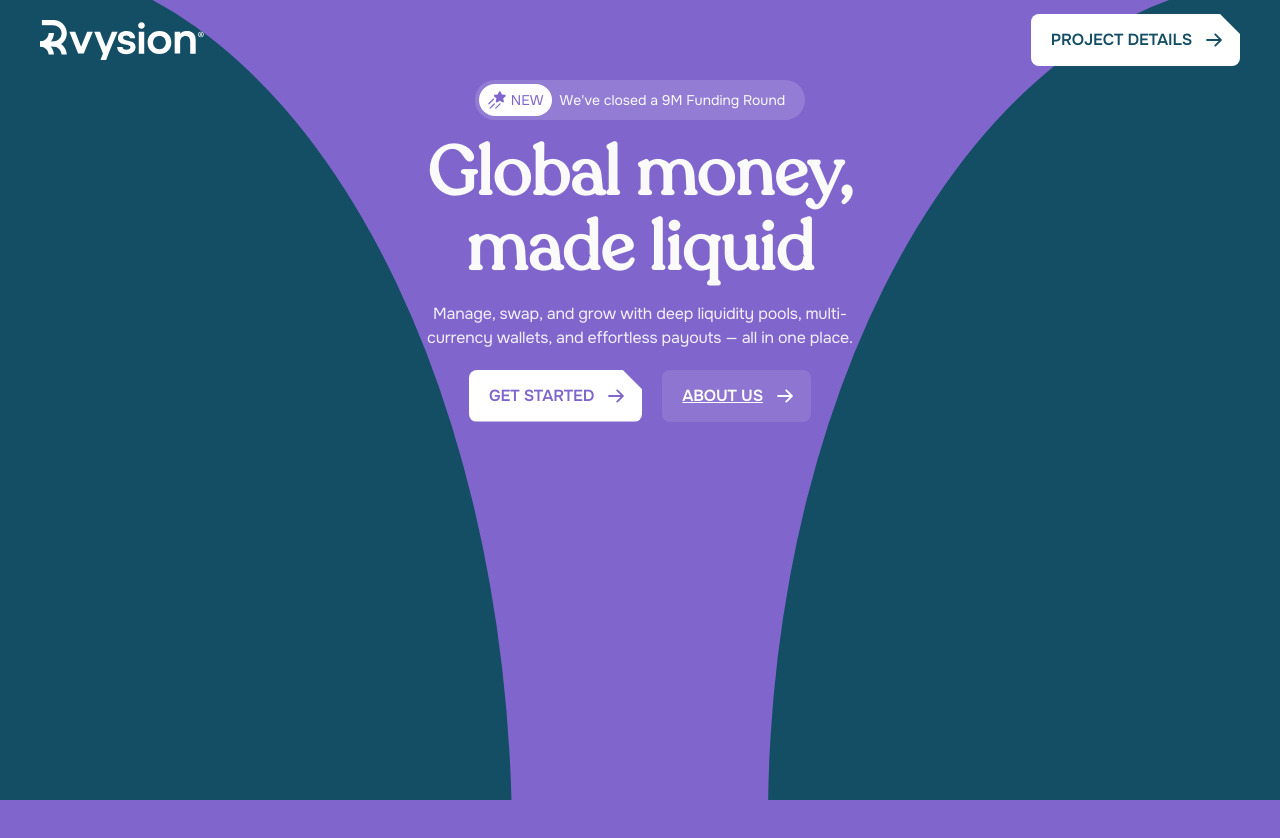
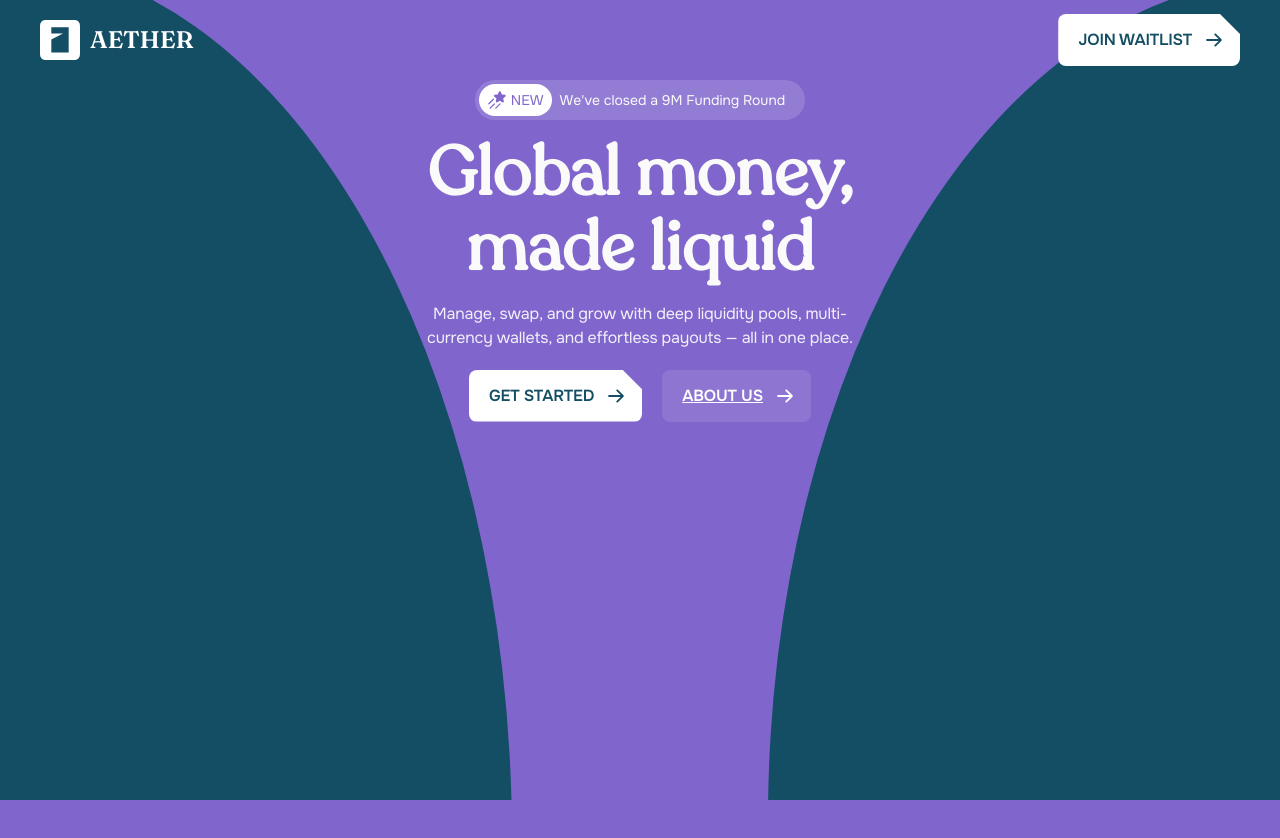
Before and after one commit to dadateniola/honeycoin-exploratory-lp, a Next.js app: page / in a window 1280 px wide. Shown: the top 838 px of the page. Built offline with nearby package versions, Linux system fonts and the light colour scheme.

Commit message:
feat(navbar): update CTA links and integrate Aether logo with GSAP animations

```diff
--- a/app/about/page.tsx
+++ b/app/about/page.tsx
@@ -105,7 +105,7 @@ const About = () => {
                     </p>
 
                     <div className="flex gap-5">
-                      <CTA href="https://www.rvysion.co/works" color="#8066CC">
+                      <CTA href="https://www.rvysion.co/works">
                         VIEW RVYSION PORTFOLIO
                       </CTA>
 
--- a/app/layout.tsx
+++ b/app/layout.tsx
@@ -1,5 +1,4 @@
 import type { Metadata } from "next";
-import { Onest } from "next/font/google";
 
 // CSS
 import "./globals.css";
@@ -7,10 +6,10 @@ import "./globals.css";
 // Imports
 import clsx from "clsx";
 import Navbar from "@/components/navbar/navbar";
+import { onest } from "@/components/global/data";
 import SmoothScroll from "@/components/smooth-scroll/smooth-scroll";
 
 // Fonts
-const onest = Onest({ subsets: ["latin"] });
 
 // Metadata
 export const metadata: Metadata = {
--- a/components/api-docs/api-docs.tsx
+++ b/components/api-docs/api-docs.tsx
@@ -62,7 +62,7 @@ const ApiDocs = () => {
             />
 
             <div className="flex justify-center">
-              <CTA href="" color="#8066CC">
+              <CTA href="">
                 View API Docs
               </CTA>
             </div>
--- a/components/cta/cta.tsx
+++ b/components/cta/cta.tsx
@@ -14,7 +14,7 @@ import gsap from "gsap";
 import clsx from "clsx";
 import { isExternalLink } from "@/utils/isExternalLink";
 
-const CTA: React.FC<CTAProps> = ({ href, color = "black", children }) => {
+const CTA: React.FC<CTAProps> = ({ href, color = "#134E64", children }) => {
   // Refs
   const bgRef = useRef<HTMLDivElement>(null);
   const linkRef = useRef<HTMLAnchorElement>(null);
--- a/components/cta/types.d.ts
+++ b/components/cta/types.d.ts
@@ -1,6 +1,6 @@
 export interface CTAProps {
   href: string;
-  color: "#8066CC" | "#134E64" | (string & {});
+  color?: "#8066CC" | "#134E64" | (string & {});
   children: React.ReactNode;
 }
 
--- a/components/explore/explore.tsx
+++ b/components/explore/explore.tsx
@@ -107,7 +107,7 @@ const Explore = () => {
               />
 
               <div className="flex justify-center">
-                <CTA href="" color="#8066CC">
+                <CTA href="">
                   Explore FX & Liquidity
                 </CTA>
               </div>
--- a/components/features/features.tsx
+++ b/components/features/features.tsx
@@ -84,7 +84,7 @@ const Features = () => {
               <SectionHeading title="Everything your business needs, in one platform" />
 
               <div className="flex justify-center">
-                <CTA href="" color="#134E64">
+                <CTA href="">
                   See All Features
                 </CTA>
               </div>
--- a/components/footer/footer.tsx
+++ b/components/footer/footer.tsx
@@ -81,7 +81,7 @@ const Footer = forwardRef<HTMLElement>((_, ref) => {
                   </p>
 
                   <div className="flex">
-                    <CTA href="" color="#134E64">
+                    <CTA href="">
                       PROJECT DETAILS
                     </CTA>
                   </div>
--- a/components/global/data.tsx
+++ b/components/global/data.tsx
@@ -1,3 +1,5 @@
+import { Fraunces, Onest } from "next/font/google";
+
 // Types
 import type { BrandLogo } from "./types";
 import type { SVGProps } from "../svg/types";
@@ -13,6 +15,10 @@ import {
   HoneyCoin,
   LateralFrontiers,
 } from "../svg/brands";
+
+// Fonts
+export const onest = Onest({ subsets: ["latin"] });
+export const fraunces = Fraunces({ subsets: ["latin"] });
 
 // Constants
 export const CONTENT_CLASS = "py-[140px] px-10 custom-flex-col gap-[100px]";
--- a/components/hero/hero.tsx
+++ b/components/hero/hero.tsx
@@ -108,7 +108,7 @@ const Hero = () => {
 
             {/* Actions */}
             <div className="flex justify-center gap-5">
-              <CTA href="" color="#8066CC">
+              <CTA href="">
                 GET STARTED
               </CTA>
 
--- a/components/navbar/navbar.tsx
+++ b/components/navbar/navbar.tsx
@@ -1,30 +1,64 @@
+"use client";
+
 import Link from "next/link";
+import { useRef } from "react";
 
 // Types
 import type { NavbarProps } from "./types";
 
 // Images
-import { RvysionLogo } from "../svg/svg";
+import { AetherLogo } from "../svg/svg";
 
 // Imports
 import clsx from "clsx";
+import gsap from "gsap";
 import CTA from "../cta/cta";
+import { useGSAP } from "@gsap/react";
+import { fraunces } from "../global/data";
 
 const Navbar: React.FC<NavbarProps> = ({ className }) => {
+  // Refs
+  const navRef = useRef<HTMLElement>(null);
+
+  // Animations
+  useGSAP(() => {
+    const nav = navRef.current;
+    if (!nav) return;
+
+    const tl = gsap.timeline();
+
+    tl.set(nav, { autoAlpha: 0, yPercent: 50, scale: 0.9 }).to(nav, {
+      autoAlpha: 1,
+      yPercent: 0,
+      scale: 1,
+      delay: 0.5,
+    });
+  }, []);
+
   return (
     <nav
+      ref={navRef}
       className={clsx(
         "absolute top-0 left-0 right-0 w-full h-navbar-height px-10 flex items-center justify-between",
+        "opacity-0 invisible", // Initial state
         className
       )}
     >
       {/* Logo */}
-      <Link href="/">
-        <RvysionLogo size={40} />
+      <Link href="/" className="flex items-center gap-2.5">
+        <AetherLogo size={40} />
+        <p
+          className={clsx(
+            "text-2xl font-semibold -tracking-[0.24px] leading-[100%]",
+            fraunces.className
+          )}
+        >
+          AETHER
+        </p>
       </Link>
 
-      <CTA href="" color="#134E64">
-        PROJECT DETAILS
+      <CTA href="">
+        JOIN WAITLIST
       </CTA>
     </nav>
   );
--- a/components/svg/svg.tsx
+++ b/components/svg/svg.tsx
@@ -2,6 +2,21 @@
 import type { SVGProps } from "./types";
 
 // SVGs
+export const AetherLogo: React.FC<SVGProps> = ({ size = 32 }) => (
+  <svg
+    xmlns="http://www.w3.org/2000/svg"
+    width={size}
+    height={size}
+    viewBox="0 0 32 32"
+    fill="none"
+  >
+    <path
+      d="M25.001 0C27.4507 0 28.6756 -0.000150033 29.6113 0.476562C30.4344 0.895924 31.1041 1.56466 31.5234 2.3877C32.0002 3.32337 32 4.54843 32 6.99805V25.001C32 27.4506 32.0002 28.6757 31.5234 29.6113C31.1041 30.4344 30.4344 31.1031 29.6113 31.5225C28.6756 31.9992 27.4507 31.999 25.001 31.999H6.99902C4.54928 31.999 3.32437 31.9992 2.38867 31.5225C1.56563 31.1031 0.895942 30.4344 0.476562 29.6113C-0.000183671 28.6757 9.96088e-10 27.4506 0 25.001V6.99805C8.36239e-10 4.54843 -0.000185496 3.32337 0.476562 2.3877C0.895942 1.56466 1.56562 0.895927 2.38867 0.476562C3.32437 -0.00016523 4.54927 0 6.99902 0H25.001ZM9.05762 5.73926V10.7598H18.418L9.05762 15.5205V26.0273H22.9414V10.7598H22.9424V5.73926H9.05762Z"
+      fill="white"
+    />
+  </svg>
+);
+
 export const RvysionLogo: React.FC<SVGProps> = ({ size = 40 }) => (
   <svg
     xmlns="http://www.w3.org/2000/svg"
```
